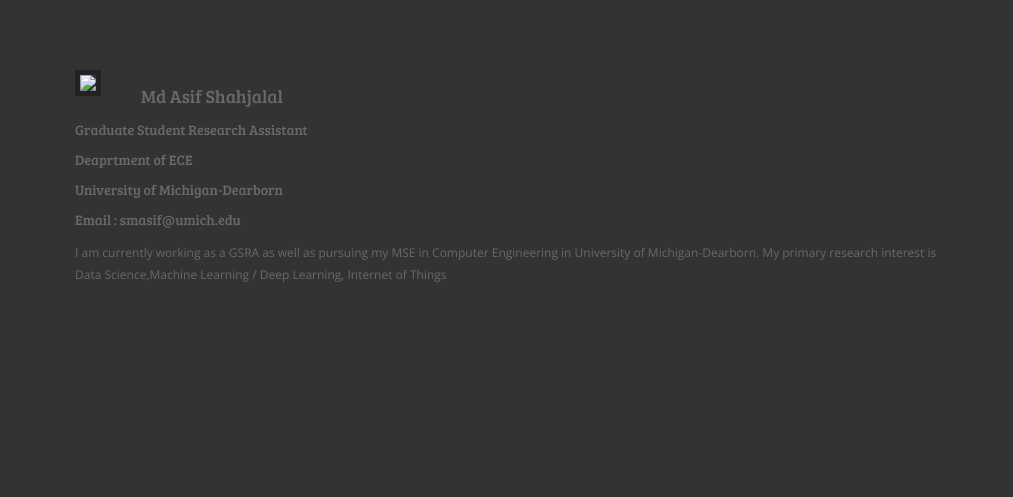
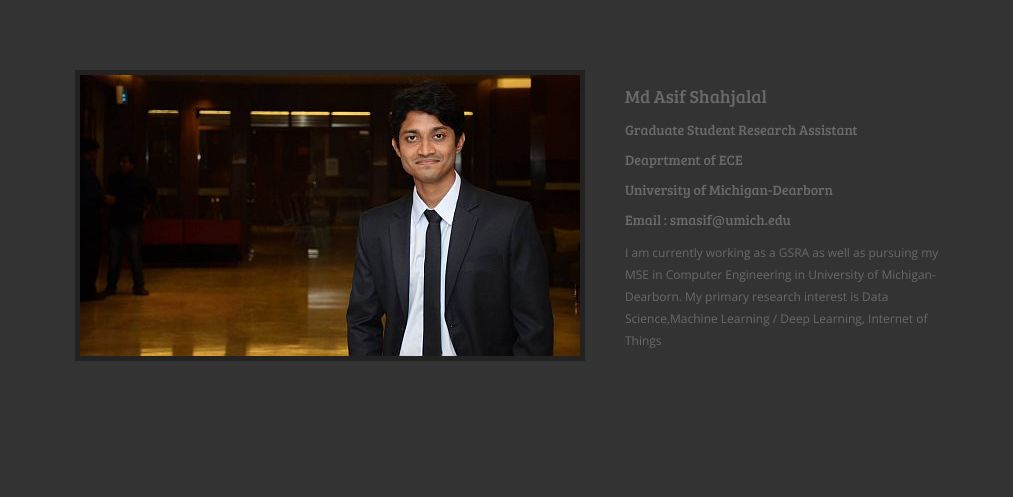
Before and after one commit to tamim-asif/asif.github.io, a plain HTML site: page index.htm in a window 1280 px wide. Shown: the part 232-729 px from the top of the page, without its empty margins (133-1146 px from the left). Drawn offline with nearby package versions, Linux system fonts and the light colour scheme; some packages are replaced by stand-ins of ours; a script that the page names is missing.

Commit message:
Update index.htm

```diff
--- a/index.htm
+++ b/index.htm
@@ -35,7 +35,7 @@
         </ul>
         <div class="top-divider"></div>
         <div class="content">
-        	<img src="images/asdf.jpg" />
+        	<img src="asdf.jpg" />
             <h2>Md Asif Shahjalal</h2>
             <h3>Graduate Student Research Assistant</h3>
             <h3>Deaprtment of ECE </h3>
```
